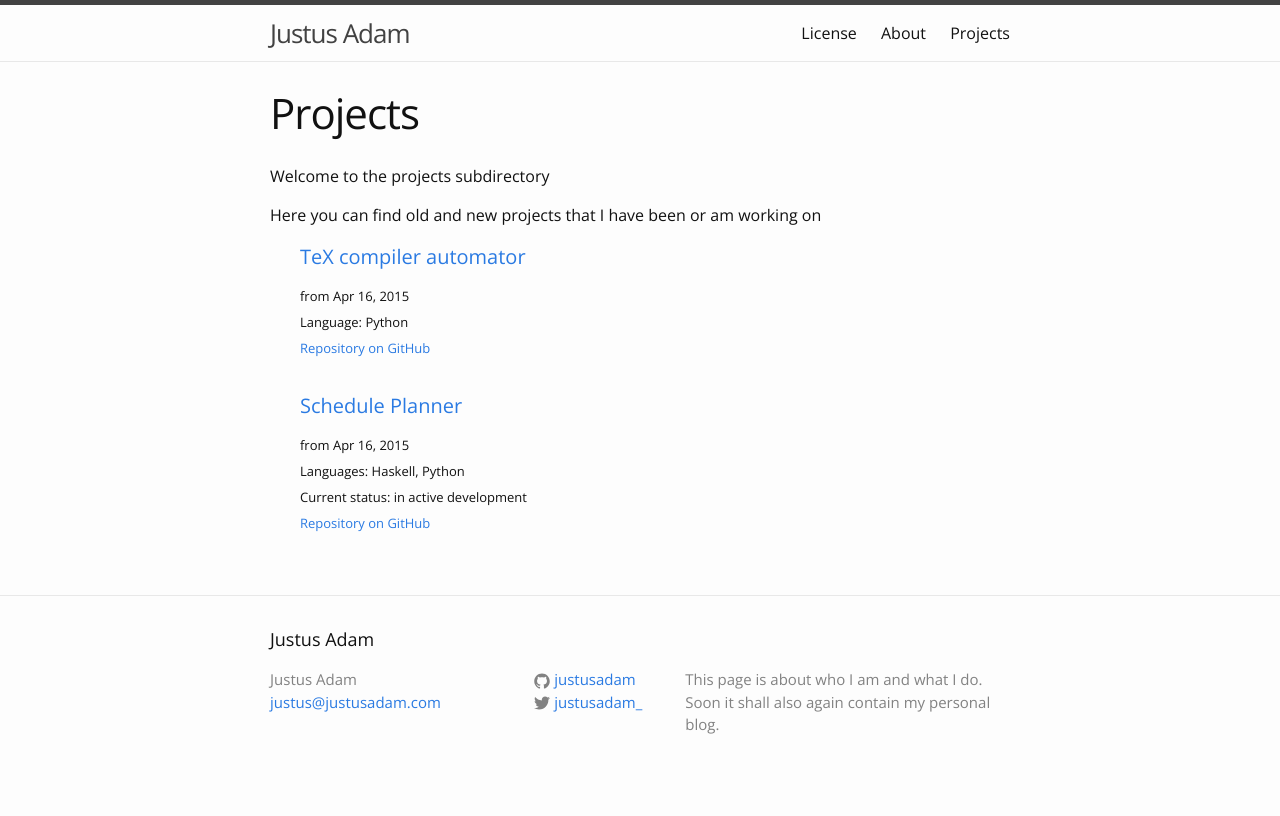
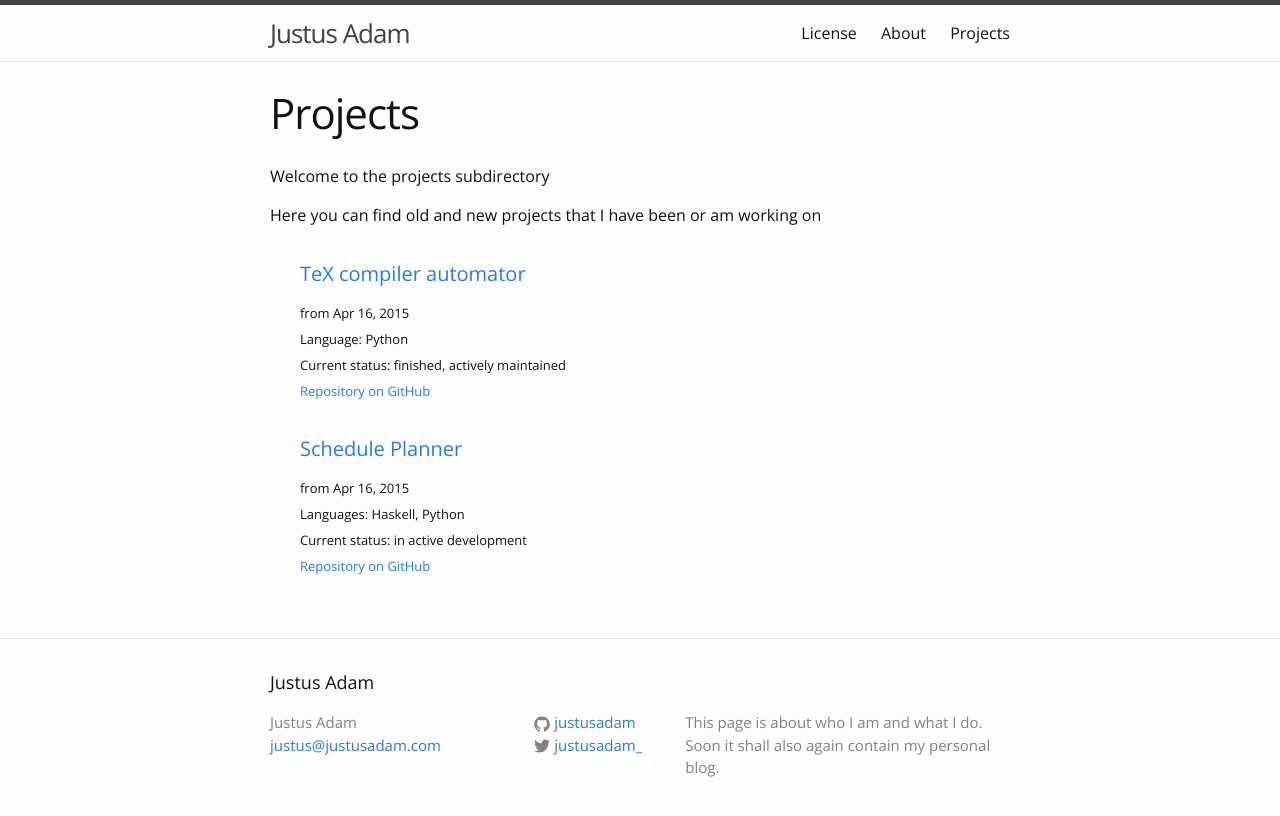
Before and after one commit to JustusAdam/justusadam.github.io, a Jekyll site: the page built from projects.html, in a window 1280 px wide. Shown: the top 816 px of the page. Built offline with Jekyll 4.4.1, drawn with Linux system fonts in a browser that asks for light colours.

Commit message:
this should look better, a status was missing

```diff
--- a/_projects/lesson-builder.md
+++ b/_projects/lesson-builder.md
@@ -1,6 +1,7 @@
 ---
 title: TeX compiler automator
 github_link: fsr/lesson-builder
+status: finished, actively maintained
 languages:
   - Python
 ---
--- a/_sass/_project.scss
+++ b/_sass/_project.scss
@@ -1,3 +1,3 @@
 li.project {
-  margin-bottom: 2em;
+  margin: 2em 0;
 }
```
